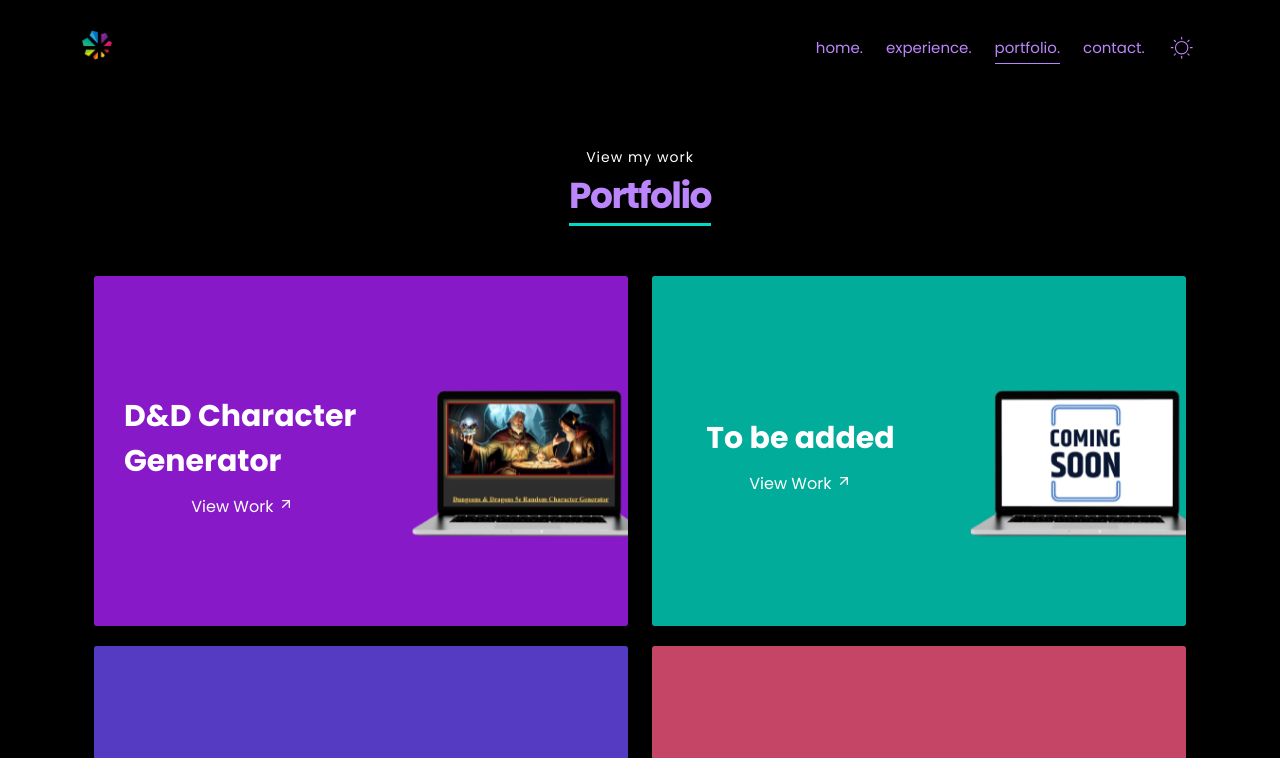
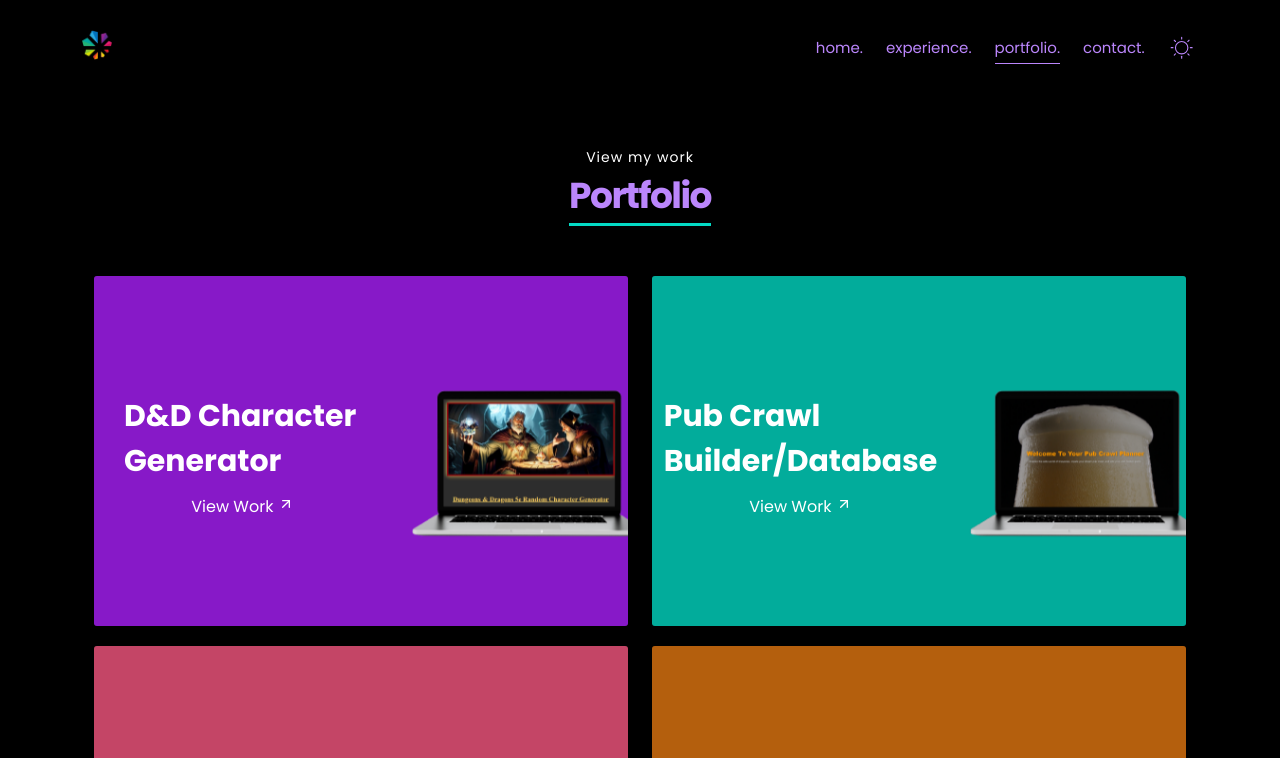
Before and after one commit to keanbayneslow/v2, a React (Create React App) app: page /portfolio in a window 1280 px wide. Shown: the top 758 px of the page. Built offline with nearby package versions, Linux system fonts and the light colour scheme; no server answers.

Commit message:
adds pub crawl builder project to portfolio

```diff
--- a/src/_data/projects.json
+++ b/src/_data/projects.json
@@ -5,7 +5,7 @@
     "image": "/projectImages/dnd.png",
     "image2": "/projectImages/dnd2.jpeg",
     "image3": "/projectImages/",
-    "body": "This project was created as part of the AcademyXi Phase-1 JavaScript module. It is built using HTML, CSS, JavaScript, and JSON. It uses the open Dungeons and Dragons 5e API and provides the user with the ability to generate random attributes for their character and to search the D&D database for information. It was designed to test my ability to fetch data from an API and manipulate it, this project is a passion piece with future development in store. ",
+    "body": "This project was created as part of the AcademyXi Phase-1 JavaScript module. It is built using HTML, CSS, JavaScript, and JSON. It uses the open Dungeons and Dragons 5e API and provides the user with the ability to generate random attributes for their character and to search the D&D database for information. It was designed to test my ability to fetch data from an API and manipulate it, this project is a passion piece with future development in store.",
     "technologies": ["JavaScript", "JSON", "HTML", "CSS"],
     "github": "https://github.com/keanbayneslow/dnd-5e-api-project",
     "deployed": "https://keanbayneslow.github.io/dnd-5e-api-project/",
@@ -13,30 +13,17 @@
     "id": "1"
   },
   {
-    "title": "To be added",
-    "description": "",
-    "image": "/projectImages/ComingSoon.png",
-    "image2": "/projectImages/",
+    "title": "Pub Crawl Builder/Database",
+    "description": "A Database of worldwide breweries, user added breweries and pub crawl builder",
+    "image": "/projectImages/PubCrawl.png",
+    "image2": "/projectImages/PubCrawl2.jpg",
     "image3": "/projectImages/",
-    "technologies": [],
-    "body": "",
-    "github": "",
-    "deployed": "",
+    "technologies": ["React", "JSON", "CSS", "Node"],
+    "body": "This project was created as part of the AcademyXi Phase-2 React module. It is built using React, JSON and Node with separate Front and Backends hosted individually and connected via React in-built API functions.",
+    "github": "https://github.com/keanbayneslow/pub-crawl-app",
+    "deployed": "https://pub-crawl-app.netlify.app/",
     "bgcolor": "var(--hl-color)",
     "id": "2"
-  },
-  {
-    "title": "To be added",
-    "description": "",
-    "image": "/projectImages/ComingSoon.png",
-    "image2": "/projectImages/",
-    "image3": "/projectImages/",
-    "technologies": [],
-    "body": "",
-    "github": "",
-    "deployed": "",
-    "bgcolor": "#6c4bf4",
-    "id": "3"
   },
   {
     "title": "To be added",
--- a/src/components/Hero.jsx
+++ b/src/components/Hero.jsx
@@ -12,14 +12,6 @@ import SocialIcons from "./SocialIcons";
 const Hero = ({ name }) => {
   // Styles for various elements
   const styles = {
-    landingImage: {
-      position: "absolute",
-      bottom: "0",
-      opacity: "0.3",
-      mixBlendMode: "lighten",
-      height: "80%",
-    },
-
     textContainer: {
       display: "flex",
       flexDirection: "column",
```
Also changed, not shown: public/projectImages/PubCrawl.png (added), 1 other file (tests, documents, lock files or other folders).
